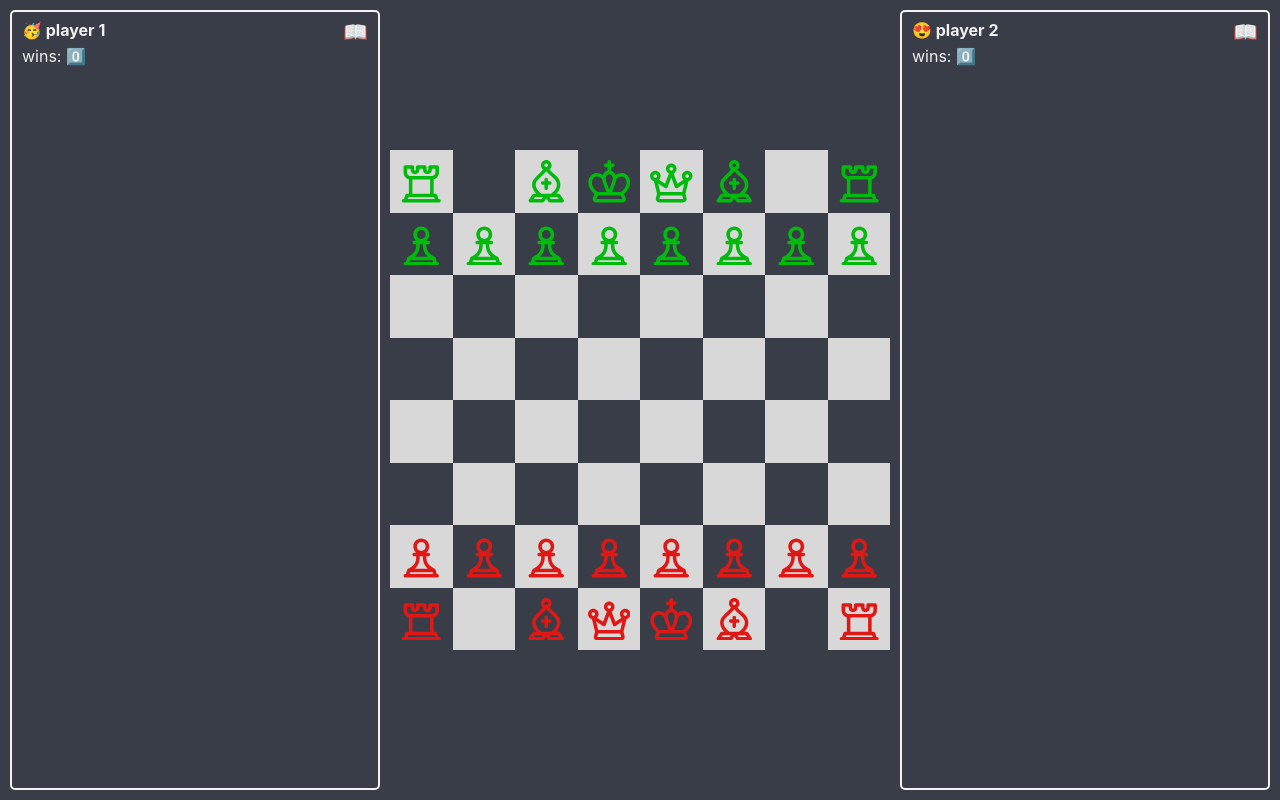
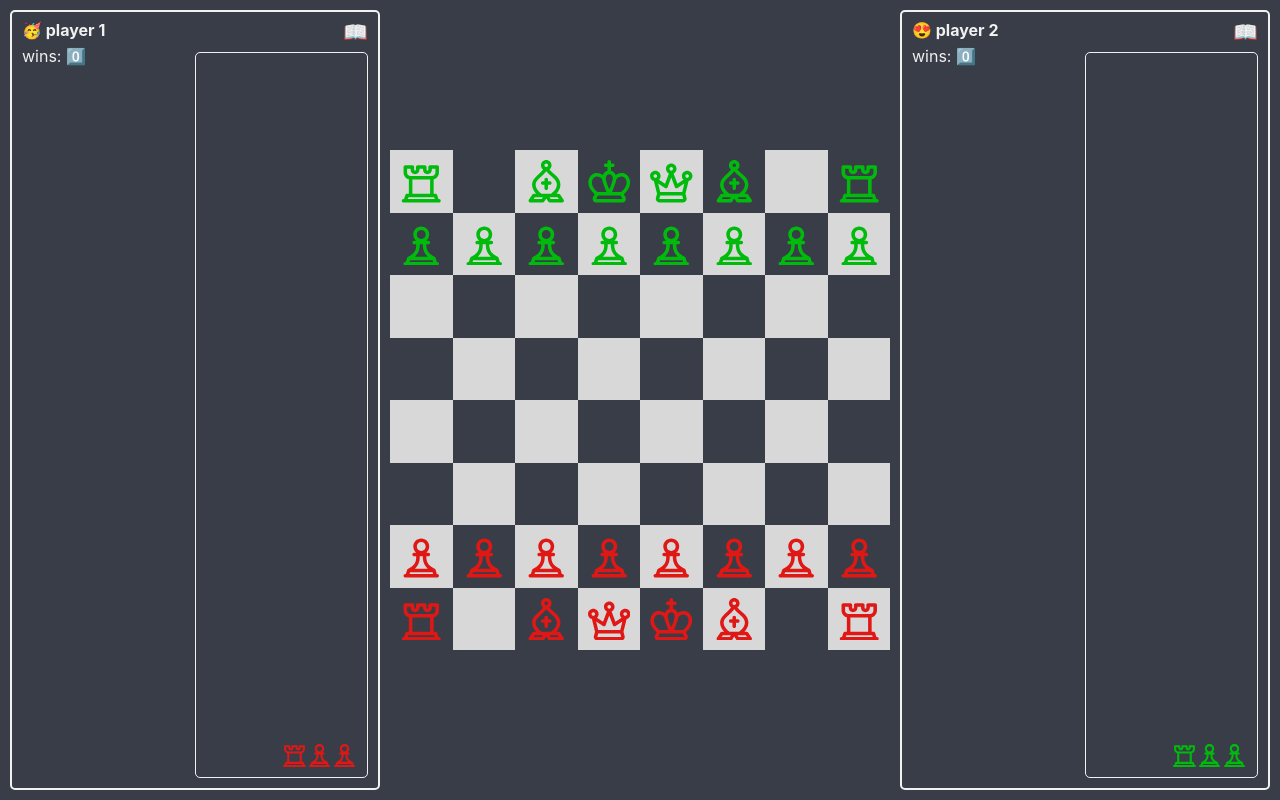
Before and after one commit to torkil-ksat/chess-app, a React (Vite) app: page / in a window 1280 px wide. Built offline with nearby package versions, Linux system fonts and the light colour scheme; some icons are missing.

Commit message:
[player] added a place to store won pieces

```diff
--- a/src/App.jsx
+++ b/src/App.jsx
@@ -1,7 +1,7 @@
-import { useState, useEffect } from "react";
-import Board from "./components/Board";
-import Player from "./components/Player";
-import Popup from "./components/Popup";
+import { useState, useEffect } from 'react';
+import Board from './components/Board';
+import Player from './components/Player';
+import Popup from './components/Popup';
 
 function App() {
     // Positives are player1, negatives are player2
@@ -20,39 +20,46 @@ function App() {
     const [isLandscape, setIsLandscape] = useState(false);
     const [score, setScore] = useState([0, 0]);
     const [playerPopup, setPlayerPopup] = useState();
-
+    const [warnings, setWarnings] = useState(['', '']);
     useEffect(() => {
         const handleOrientationChange = (e) => {
             setIsLandscape(e.matches);
         };
 
-    const mediaQuery = window.matchMedia("(orientation: landscape)");
+        const mediaQuery = window.matchMedia('(orientation: landscape)');
         setIsLandscape(mediaQuery.matches);
-    mediaQuery.addEventListener("change", handleOrientationChange);
+        mediaQuery.addEventListener('change', handleOrientationChange);
 
         return () => {
-      mediaQuery.removeEventListener("change", handleOrientationChange);
+            mediaQuery.removeEventListener('change', handleOrientationChange);
         };
     }, []);
 
     return (
-    <div id="main" className={isLandscape ? "landscape" : "portrait"}>
+        <div id="main" className={isLandscape ? 'landscape' : 'portrait'}>
             <Player
-        player={"player1"}
+                player={'player1'}
                 setShowPopup={setShowPopup}
                 wins={score[0]}
                 setPlayerPopup={setPlayerPopup}
+                warning={warnings[0]}
             />
-      <Board board={board} setBoard={setBoard} />
+            <Board
+                board={board}
+                setBoard={setBoard}
+                warnings={warnings}
+                setWarnings={setWarnings}
+            />
             <Player
-        player={"player2"}
+                player={'player2'}
                 setShowPopup={setShowPopup}
                 wins={score[1]}
                 setPlayerPopup={setPlayerPopup}
+                warning={warnings[1]}
             />
             {showPopup && (
                 <Popup
-          type={"menu"}
+                    type={'menu'}
                     setShowPopup={setShowPopup}
                     startingConfig={startingConfig}
                     setBoard={setBoard}
--- a/src/components/Board.jsx
+++ b/src/components/Board.jsx
@@ -4,7 +4,7 @@ import Piece from './Piece';
 
 import { function1, checkMove } from '../utils/moves';
 
-function Board({ board: board, setBoard: setBoard }) {
+function Board({ board, setBoard, setWarnings, warnings }) {
     const squares = [];
     const [selected, setSelected] = useState([]);
     const [possibleMoves, setPossibleMoves] = useState([]);
@@ -33,6 +33,7 @@ function Board({ board: board, setBoard: setBoard }) {
 
     const handleTileClick = (event) => {
         const tile = event.target;
+        resetWarnings();
         if (!selecting) {
             // Selecting piece to move
             const coordC = tile.getAttribute('data-coordc');
@@ -69,13 +70,17 @@ function Board({ board: board, setBoard: setBoard }) {
                     : 'none';
 
             if (selected[0] === coordC && selected[1] === coordY) {
-                console.warn('Selected same piece.');
+                console.warn('Selected same piece!');
+                warn(activePiecePlayer, 'Selected same piece!');
             } else if (activePiecePlayer === targetPiecePlayer) {
-                console.warn('Target piece is from the same side.');
+                console.warn('Target piece is on your side!');
+                warn(activePiecePlayer, 'Target piece is on your side!');
             } else if (
                 !checkMove(selected, [coordC, coordY], selectedPiece, board)
             ) {
-                return;
+                console.warn('Move is not allowed!');
+                warn(activePiecePlayer, 'Move is not allowed!');
+                // return;
             } else {
                 // replace target spot with original piece
                 tempBoard[coordY][coordC] = selectedPiece;
@@ -88,6 +93,19 @@ function Board({ board: board, setBoard: setBoard }) {
         }
     };
 
+    const warn = (player, warning) => {
+        if (player === 'player1') {
+            setWarnings([warning, warnings[1]]);
+        }
+        if (player === 'player2') {
+            setWarnings([warnings[0], warning]);
+        }
+    };
+
+    const resetWarnings = () => {
+        setWarnings(['', '']);
+    };
+
     return (
         <div id="board">
             <div className="board-container">{squares}</div>
--- a/src/components/Player.jsx
+++ b/src/components/Player.jsx
@@ -1,52 +1,51 @@
-import React from "react";
+import React from 'react';
+import Piece from './Piece';
 
-function Player({
-  player: player,
-  setShowPopup: setShowPopup,
-  wins: wins,
-  setPlayerPopup: setPlayerPopup,
-}) {
+function Player({ player, setShowPopup, wins, setPlayerPopup, warning }) {
     let winsEmoji;
     switch (wins) {
         case 0:
-      winsEmoji = "0️⃣";
+            winsEmoji = '0️⃣';
             break;
         case 1:
-      winsEmoji = "1️⃣";
+            winsEmoji = '1️⃣';
             break;
         case 2:
-      winsEmoji = "2️⃣";
+            winsEmoji = '2️⃣';
             break;
         case 3:
-      winsEmoji = "3️⃣";
+            winsEmoji = '3️⃣';
             break;
         case 4:
-      winsEmoji = "4️⃣";
+            winsEmoji = '4️⃣';
             break;
         case 5:
-      winsEmoji = "5️⃣";
+            winsEmoji = '5️⃣';
             break;
         case 6:
-      winsEmoji = "6️⃣";
+            winsEmoji = '6️⃣';
             break;
         case 7:
-      winsEmoji = "7️⃣";
+            winsEmoji = '7️⃣';
             break;
         case 8:
-      winsEmoji = "8️⃣";
+            winsEmoji = '8️⃣';
             break;
         case 9:
-      winsEmoji = "9️⃣";
+            winsEmoji = '9️⃣';
             break;
     }
 
     return (
-    <div className={"player-card " + player}>
+        <div className={'player-card ' + player}>
             <div className="player-info">
                 <p className="player-name">
-          {player === "player1" ? "🥳 player 1" : "😍 player 2"}
+                    {player === 'player1' ? '🥳 player 1' : '😍 player 2'}
                 </p>
                 <p className="player-wins">wins: {winsEmoji}</p>
+                <div className="player-warnings">
+                    <p>{warning}</p>
+                </div>
             </div>
             <div className="sidebar">
                 <button
@@ -57,6 +56,20 @@ function Player({
                 >
                     📖
                 </button>
+                <div className="pieces">
+                    <Piece
+                        piece={1}
+                        player={player === 'player1' ? 'player2' : 'player1'}
+                    />
+                    <Piece
+                        piece={1}
+                        player={player === 'player1' ? 'player2' : 'player1'}
+                    />
+                    <Piece
+                        piece={2}
+                        player={player === 'player1' ? 'player2' : 'player1'}
+                    />
+                </div>
             </div>
         </div>
     );
--- a/src/styles/player.scss
+++ b/src/styles/player.scss
@@ -5,8 +5,8 @@
     border-radius: 5px;
     margin: 10px;
     padding: 10px;
-  display: flex;
-  justify-content: space-between;
+    display: grid;
+    grid-template-columns: 50% 50%;
     .player-info {
         display: flex;
         flex-direction: column;
@@ -14,16 +14,49 @@
         .player-name {
             font-weight: bold;
         }
+        .player-warnings {
+            // border: 2px solid $text-color;
+            // border-style: dashed;
+            padding: 1rem;
+            border-radius: 5px;
+            height: 100%;
+            display: flex;
+            align-items: center;
+            p {
+                line-height: 1.2;
+                color: $special-color;
+                text-align: center;
+            }
+        }
     }
     .sidebar {
         display: flex;
         flex-direction: column;
+        justify-content: space-between;
+        align-items: flex-end;
+        gap: 1rem;
+        height: 100%;
         button {
             font-size: $font-size-largish;
             cursor: pointer;
             background: none;
             border: none;
             padding: 0;
+        }
+        .pieces {
+            border: 1px solid $text-color;
+            width: 100%;
+            height: 100%;
+            border-radius: 5px;
+            display: flex;
+            padding: 1rem;
+            flex-direction: row-reverse;
+            align-items: flex-end;
+            .piece {
+                overflow: hidden;
+                width: 2.5rem;
+                height: 2.5rem;
+            }
         }
     }
     &.player1 {
@@ -34,5 +67,10 @@
     }
     &.player2 {
         grid-area: player2;
+        @media only screen and (max-width: $width-invert-break) {
+            .sidebar .pieces .piece {
+                transform: rotateZ(0deg);
             }
         }
+    }
+}
--- a/src/utils/moves.js
+++ b/src/utils/moves.js
@@ -209,8 +209,6 @@ export function checkMove(selectedString, targetString, piece, board) {
             break;
     }
 
-    if (!allowed) console.warn('Move is not allowed!');
-
     return allowed;
 }
 
```
Also changed, not shown: src/styles/variables.scss (+7 -7 lines). Lines whose indentation alone changed are shown as unchanged.
